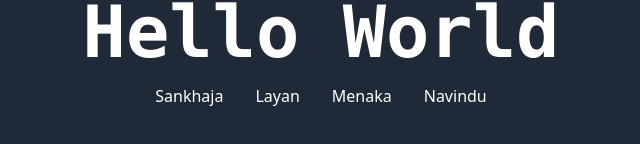
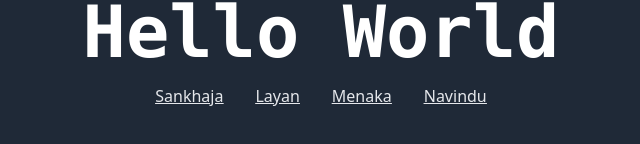
Before and after one commit to LayanJay/react-brushup-project, a React (Create React App) app: page / in a window 1280 px wide. Shown: the part 340-484 px from the top of the page, without its empty margins (319-959 px from the left). Built offline with nearby package versions, Linux system fonts and the light colour scheme; what @tailwindcss/typography would draw is missing.

Commit message:
homepage styles fixes

```diff
--- a/src/pages/index.jsx
+++ b/src/pages/index.jsx
@@ -6,16 +6,16 @@ function HomePage() {
     <div className="bg-gray-800 h-screen flex flex-col justify-center items-center">
       <h1 className="font-bold text-7xl text-white font-mono">Hello World</h1>
       <ul className="flex my-4 font-sans text-white">
-        <li className="mx-4 hover:text-gray-200 hover:underline transition">
+        <li className="mx-4 underline text-gray-200 hover:text-white hover:no-underline transition">
           <Link to="/sankhaja">Sankhaja</Link>
         </li>
-        <li className="mx-4 hover:text-gray-200 hover:underline transition">
+        <li className="mx-4 underline text-gray-200 hover:text-white hover:no-underline transition">
           <Link to="/layan">Layan</Link>
         </li>
-        <li className="mx-4 hover:text-gray-200 hover:underline transition">
+        <li className="mx-4 underline text-gray-200 hover:text-white hover:no-underline transition">
           <Link to="/menaka">Menaka</Link>
         </li>
-        <li className="mx-4 hover:text-gray-200 hover:underline transition">
+        <li className="mx-4 underline text-gray-200 hover:text-white hover:no-underline transition">
           <Link to="/navindu">Navindu</Link>
         </li>
       </ul>
```
